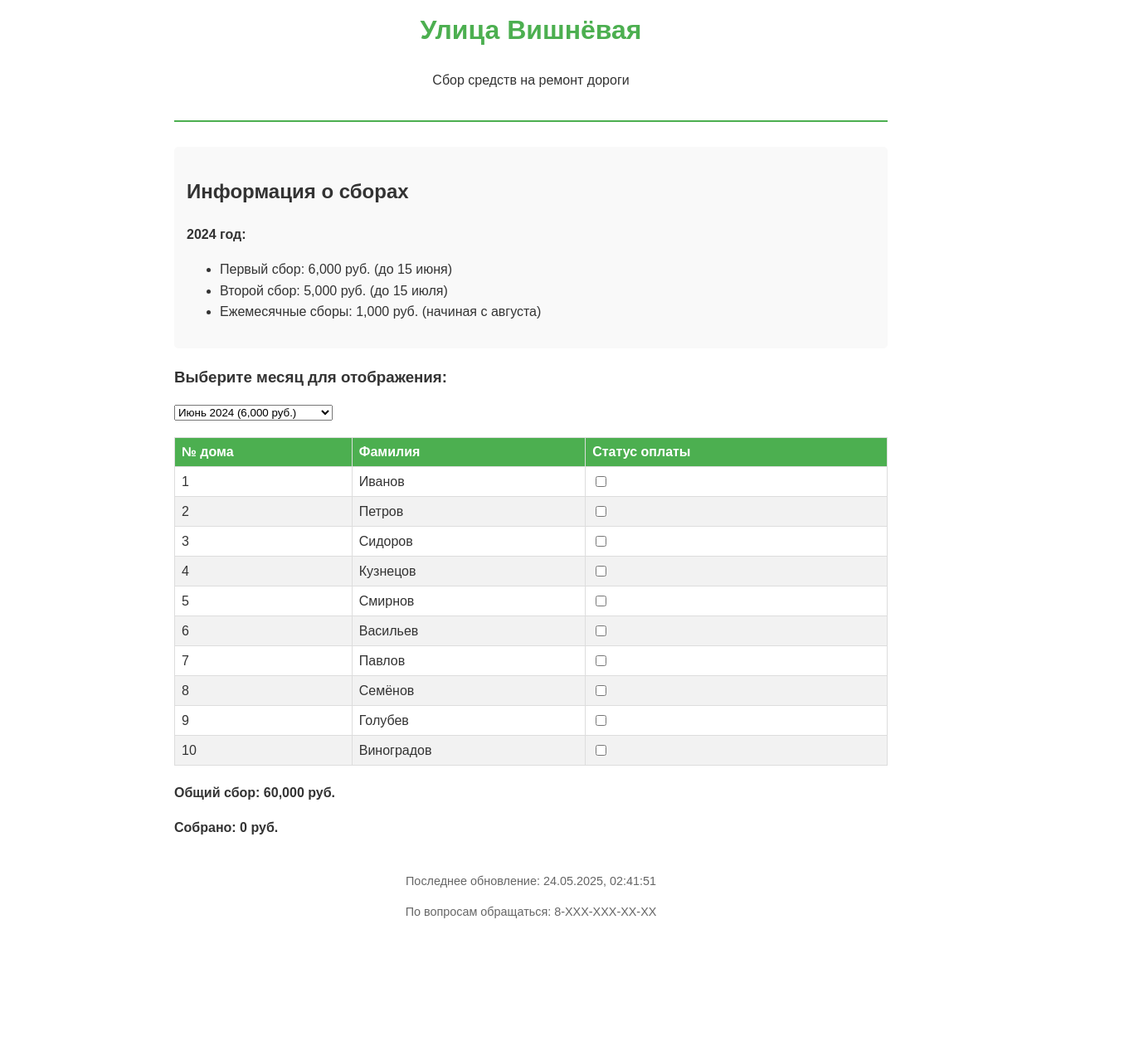
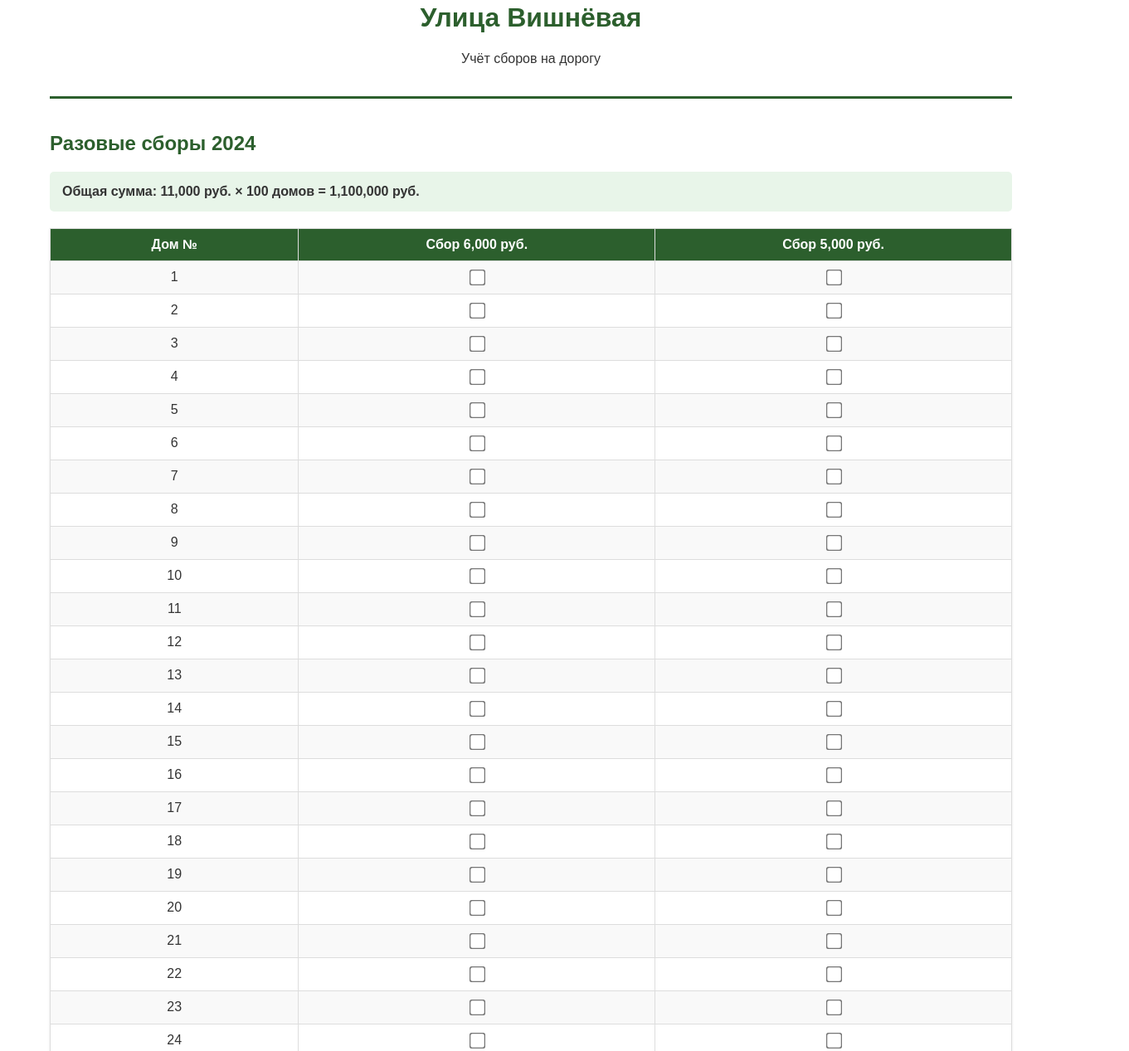
Before and after one commit to Nokolay0710/cherrystreet, a plain HTML site: page index.html in a window 1280 px wide. Shown: the part 76-1343 px from the top of the page at 83% size, 1361 px wide, since content can reach past the window. Before the commit the page ends 1207 px from the top, so only its background shows below. Drawn offline with Linux system fonts and the light colour scheme.

Commit message:
Update index.html

```diff
--- a/index.html
+++ b/index.html
@@ -4,246 +4,215 @@
 <head>
     <meta charset="UTF-8">
     <meta name="viewport" content="width=device-width, initial-scale=1.0">
-    <title>Улица Вишнёвая - Сбор средств на дорогу</title>
+    <title>Улица Вишнёвая - Учёт сборов</title>
     <style>
         * {
             box-sizing: border-box;
             font-family: Arial, sans-serif;
         }
         body {
-            max-width: 900px;
+            max-width: 1200px;
             margin: 0 auto;
             padding: 20px;
-            line-height: 1.6;
             color: #333;
         }
         header {
             text-align: center;
             padding: 20px 0;
-            border-bottom: 2px solid #4CAF50;
+            border-bottom: 3px solid #2c5f2d;
             margin-bottom: 30px;
         }
-        h1 {
-            color: #4CAF50;
+        h1, h2 {
+            color: #2c5f2d;
         }
-        .info-block {
-            background-color: #f9f9f9;
-            padding: 15px;
-            border-radius: 5px;
-            margin-bottom: 20px;
+        .table-section {
+            margin: 40px 0;
         }
         table {
             width: 100%;
             border-collapse: collapse;
             margin: 20px 0;
+            box-shadow: 0 1px 3px rgba(0,0,0,0.1);
         }
         th, td {
             border: 1px solid #ddd;
-            padding: 8px;
-            text-align: left;
+            padding: 10px;
+            text-align: center;
+            min-width: 100px;
         }
         th {
-            background-color: #4CAF50;
+            background-color: #2c5f2d;
             color: white;
+            position: sticky;
+            top: 0;
         }
         tr:nth-child(even) {
-            background-color: #f2f2f2;
+            background-color: #f9f9f9;
         }
-        .paid {
-            color: green;
-            font-weight: bold;
+        input[type="checkbox"] {
+            transform: scale(1.5);
         }
         .total {
             font-weight: bold;
-            margin-top: 20px;
-        }
-        .month-selector {
             margin: 20px 0;
+            padding: 15px;
+            background-color: #e8f5e9;
+            border-radius: 5px;
         }
         footer {
             margin-top: 40px;
             text-align: center;
-            font-size: 0.9em;
             color: #666;
+            padding: 20px;
+            border-top: 1px solid #ddd;
         }
     </style>
 </head>
 <body>
     <header>
         <h1>Улица Вишнёвая</h1>
-        <p>Сбор средств на ремонт дороги</p>
+        <p>Учёт сборов на дорогу</p>
     </header>
 
-    <div class="info-block">
-        <h2>Информация о сборах</h2>
-        <p><strong>2024 год:</strong></p>
-        <ul>
-            <li>Первый сбор: 6,000 руб. (до 15 июня)</li>
-            <li>Второй сбор: 5,000 руб. (до 15 июля)</li>
-            <li>Ежемесячные сборы: 1,000 руб. (начиная с августа)</li>
-        </ul>
+    <!-- Разовые сборы -->
+    <div class="table-section">
+        <h2>Разовые сборы 2024</h2>
+        <div class="total" id="initial-total">
+            Общая сумма: 11,000 руб. × 100 домов = 1,100,000 руб.
+        </div>
+        <table>
+            <thead>
+                <tr>
+                    <th>Дом №</th>
+                    <th>Сбор 6,000 руб.</th>
+                    <th>Сбор 5,000 руб.</th>
+                </tr>
+            </thead>
+            <tbody>
+                <!-- Сгенерировано 100 домов -->
+                <script>
+                    // Генерация таблицы разовых сборов
+                    document.write(Array.from({length: 100}, (_, i) =>
+                        `<tr>
+                            <td>${i+1}</td>
+                            <td><input type="checkbox" id="initial-6k-${i+1}" onclick="saveState()"></td>
+                            <td><input type="checkbox" id="initial-5k-${i+1}" onclick="saveState()"></td>
+                        </tr>`
+                    ).join(''));
+                </script>
+            </tbody>
+        </table>
     </div>
 
-    <div class="month-selector">
-        <h3>Выберите месяц для отображения:</h3>
-        <select id="monthSelect" onchange="updateTable()">
-            <option value="june">Июнь 2024 (6,000 руб.)</option>
-            <option value="july">Июль 2024 (5,000 руб.)</option>
-            <option value="august">Август 2024 (1,000 руб.)</option>
-            <option value="september">Сентябрь 2024 (1,000 руб.)</option>
-            <option value="october">Октябрь 2024 (1,000 руб.)</option>
-            <option value="november">Ноябрь 2024 (1,000 руб.)</option>
-            <option value="december">Декабрь 2024 (1,000 руб.)</option>
-        </select>
+    <!-- Сборы 2024 -->
+    <div class="table-section">
+        <h2>Ежемесячные сборы 2024</h2>
+        <div class="total" id="2024-total">
+            Общая сумма: 1,000 руб./мес × 100 домов = 100,000 руб./мес
+        </div>
+        <table>
+            <thead>
+                <tr>
+                    <th>Дом №</th>
+                    <th>Авг</th>
+                    <th>Сен</th>
+                    <th>Окт</th>
+                    <th>Ноя</th>
+                    <th>Дек</th>
+                </tr>
+            </thead>
+            <tbody>
+                <script>
+                    // Генерация таблицы 2024
+                    document.write(Array.from({length: 100}, (_, i) =>
+                        `<tr>
+                            <td>${i+1}</td>
+                            ${Array.from({length: 5}, (_, m) =>
+                                `<td><input type="checkbox" id="2024-${m+8}-${i+1}" onclick="saveState()"></td>`
+                            ).join('')}
+                        </tr>`
+                    ).join(''));
+                </script>
+            </tbody>
+        </table>
     </div>
 
-    <table id="paymentTable">
-        <thead>
-            <tr>
-                <th>№ дома</th>
-                <th>Фамилия</th>
-                <th>Статус оплаты</th>
-            </tr>
-        </thead>
-        <tbody>
-            <!-- Дома 1-10 -->
-            <tr>
-                <td>1</td>
-                <td>Иванов</td>
-                <td><input type="checkbox" id="house1-june" onclick="saveState()"></td>
-            </tr>
-            <tr>
-                <td>2</td>
-                <td>Петров</td>
-                <td><input type="checkbox" id="house2-june" onclick="saveState()"></td>
-            </tr>
-            <tr>
-                <td>3</td>
-                <td>Сидоров</td>
-                <td><input type="checkbox" id="house3-june" onclick="saveState()"></td>
-            </tr>
-            <tr>
-                <td>4</td>
-                <td>Кузнецов</td>
-                <td><input type="checkbox" id="house4-june" onclick="saveState()"></td>
-            </tr>
-            <tr>
-                <td>5</td>
-                <td>Смирнов</td>
-                <td><input type="checkbox" id="house5-june" onclick="saveState()"></td>
-            </tr>
-            <tr>
-                <td>6</td>
-                <td>Васильев</td>
-                <td><input type="checkbox" id="house6-june" onclick="saveState()"></td>
-            </tr>
-            <tr>
-                <td>7</td>
-                <td>Павлов</td>
-                <td><input type="checkbox" id="house7-june" onclick="saveState()"></td>
-            </tr>
-            <tr>
-                <td>8</td>
-                <td>Семёнов</td>
-                <td><input type="checkbox" id="house8-june" onclick="saveState()"></td>
-            </tr>
-            <tr>
-                <td>9</td>
-                <td>Голубев</td>
-                <td><input type="checkbox" id="house9-june" onclick="saveState()"></td>
-            </tr>
-            <tr>
-                <td>10</td>
-                <td>Виноградов</td>
-                <td><input type="checkbox" id="house10-june" onclick="saveState()"></td>
-            </tr>
-        </tbody>
-    </table>
-
-    <div class="total">
-        <p>Общий сбор: <span id="totalAmount">0</span> руб.</p>
-        <p>Собрано: <span id="collectedAmount">0</span> руб.</p>
+    <!-- Сборы 2025 -->
+    <div class="table-section">
+        <h2>Ежемесячные сборы 2025</h2>
+        <div class="total" id="2025-total">
+            Общая сумма: 1,000 руб./мес × 100 домов = 100,000 руб./мес
+        </div>
+        <table>
+            <thead>
+                <tr>
+                    <th>Дом №</th>
+                    <th>Янв</th>
+                    <th>Фев</th>
+                    <th>Мар</th>
+                    <th>Апр</th>
+                    <th>Май</th>
+                    <th>Июн</th>
+                    <th>Июл</th>
+                    <th>Авг</th>
+                    <th>Сен</th>
+                    <th>Окт</th>
+                    <th>Ноя</th>
+                    <th>Дек</th>
+                </tr>
+            </thead>
+            <tbody>
+                <script>
+                    // Генерация таблицы 2025
+                    document.write(Array.from({length: 100}, (_, i) =>
+                        `<tr>
+                            <td>${i+1}</td>
+                            ${Array.from({length: 12}, (_, m) =>
+                                `<td><input type="checkbox" id="2025-${m+1}-${i+1}" onclick="saveState()"></td>`
+                            ).join('')}
+                        </tr>`
+                    ).join(''));
+                </script>
+            </tbody>
+        </table>
     </div>
 
     <footer>
         <p>Последнее обновление: <span id="lastUpdate"></span></p>
-        <p>По вопросам обращаться: 8-XXX-XXX-XX-XX</p>
+        <p>Для внесения изменений обращаться к ответственному лицу</p>
     </footer>
 
     <script>
+        // Сохранение состояния всех чекбоксов
+        function saveState() {
+            const state = {};
+            document.querySelectorAll('input[type="checkbox"]').forEach(checkbox => {
+                state[checkbox.id] = checkbox.checked;
+            });
+            localStorage.setItem('paymentState', JSON.stringify(state));
+            updateLastModified();
+        }
+
         // Загрузка сохраненных данных
         function loadState() {
             const savedState = localStorage.getItem('paymentState');
             if (savedState) {
                 const state = JSON.parse(savedState);
-                for (const key in state) {
-                    const checkbox = document.getElementById(key);
-                    if (checkbox) {
-                        checkbox.checked = state[key];
-                    }
-                }
+                Object.entries(state).forEach(([id, checked]) => {
+                    const checkbox = document.getElementById(id);
+                    if (checkbox) checkbox.checked = checked;
+                });
             }
-            updateLastModified();
-            calculateTotals();
-        }
-
-        // Сохранение состояния чекбоксов
-        function saveState() {
-            const checkboxes = document.querySelectorAll('input[type="checkbox"]');
-            const state = {};
-
-            checkboxes.forEach(checkbox => {
-                state[checkbox.id] = checkbox.checked;
-            });
-
-            localStorage.setItem('paymentState', JSON.stringify(state));
-            calculateTotals();
             updateLastModified();
         }
 
-        // Обновление таблицы при выборе месяца
-        function updateTable() {
-            const month = document.getElementById('monthSelect').value;
-            const checkboxes = document.querySelectorAll('input[type="checkbox"]');
-
-            checkboxes.forEach(checkbox => {
-                const parts = checkbox.id.split('-');
-                checkbox.id = parts[0] + '-' + month;
-            });
-        }
-
-        // Расчет собранной суммы
-        function calculateTotals() {
-            const month = document.getElementById('monthSelect').value;
-            let amountPerHouse;
-
-            if (month === 'june') amountPerHouse = 6000;
-            else if (month === 'july') amountPerHouse = 5000;
-            else amountPerHouse = 1000;
-
-            const checkboxes = document.querySelectorAll('input[type="checkbox"]');
-            let paidCount = 0;
-
-            checkboxes.forEach(checkbox => {
-                if (checkbox.checked) paidCount++;
-            });
-
-            const houseCount = checkboxes.length;
-            document.getElementById('totalAmount').textContent = (houseCount * amountPerHouse).toLocaleString();
-            document.getElementById('collectedAmount').textContent = (paidCount * amountPerHouse).toLocaleString();
-        }
-
-        // Обновление даты последнего изменения
+        // Обновление времени последнего изменения
         function updateLastModified() {
-            const now = new Date();
-            document.getElementById('lastUpdate').textContent = now.toLocaleString('ru-RU');
+            document.getElementById('lastUpdate').textContent = new Date().toLocaleString('ru-RU');
         }
 
         // Инициализация при загрузке
-        window.onload = function() {
-            loadState();
-            document.getElementById('monthSelect').addEventListener('change', calculateTotals);
-        };
+        window.onload = loadState;
     </script>
 </body>
 </html>
```
